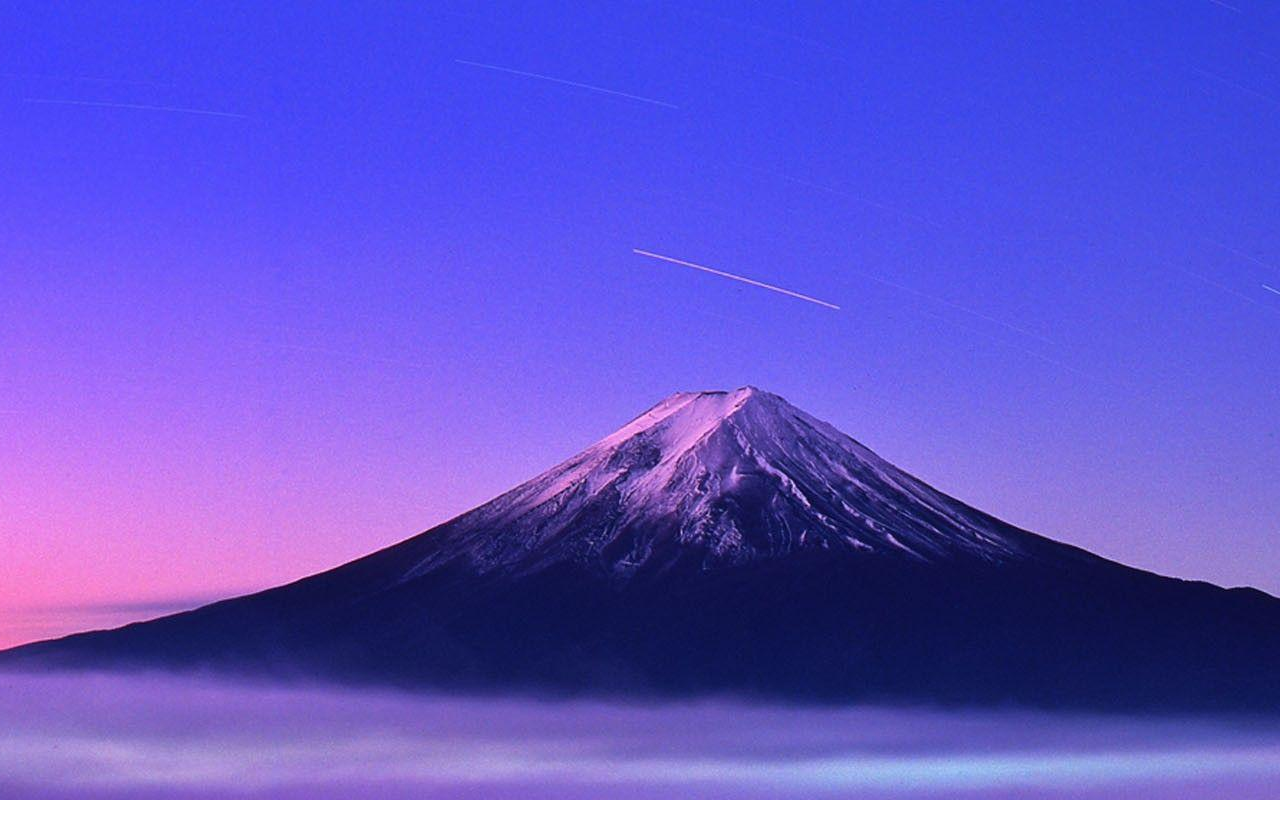
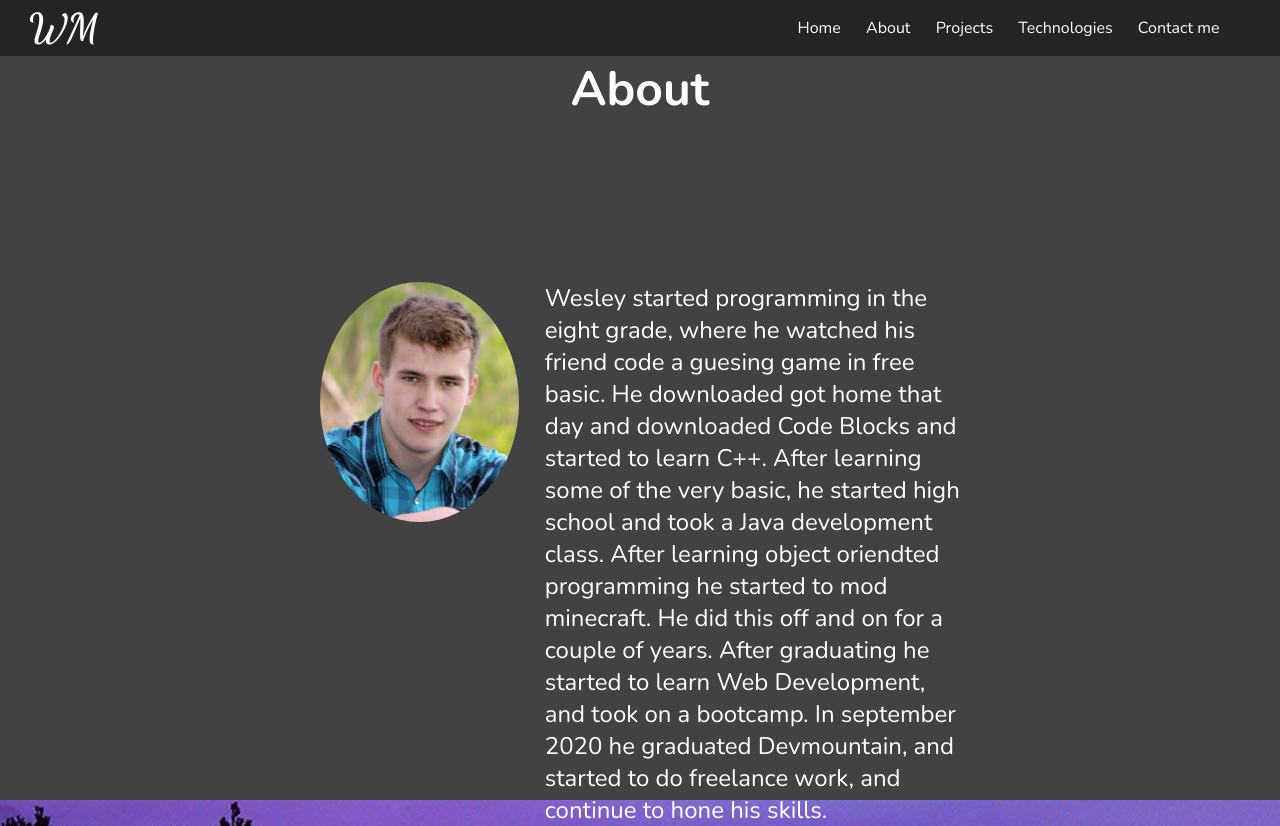
Before and after one commit to WesleyMcGhee/portfolio, a React (Create React App) app: page /about in a window 1280 px wide. Before the commit the page ends 800 px from the top, so only its background shows below. Built offline with nearby package versions, Linux system fonts and the light colour scheme.

Commit message:
added about page

```diff
--- a/src/App.js
+++ b/src/App.js
@@ -1,12 +1,14 @@
 import "./App.css";
 import { Switch, Route, BrowserRouter as Router } from "react-router-dom";
 import Home from "./pages/home/Home";
+import About from "./pages/about/About";
 function App() {
   return (
     <div className="App">
       <Router>
         <Switch>
           <Route exact path="/" component={Home} />
+          <Route path="/about" component={About} />
         </Switch>
       </Router>
     </div>
--- a/src/components/header/Header.jsx
+++ b/src/components/header/Header.jsx
@@ -19,7 +19,9 @@ export default function Header() {
             </Link>
           </li>
           <li className="nav-item">
-            <Link className="nav-link">About</Link>
+            <Link className="nav-link" to="/about">
+              About
+            </Link>
           </li>
           <li className="nav-item">
             <Link className="nav-link">Projects</Link>
--- a/src/pages/about/About.jsx
+++ b/src/pages/about/About.jsx
@@ -0,0 +1,29 @@
+import React from "react";
+import Header from "../../components/header/Header";
+import "./about.css";
+import HeadShot from "./graduation.PNG";
+
+export default function About() {
+  return (
+    <section id="about">
+      <Header />
+      <h1 className="section-title">About</h1>
+      <div className="about-out-con">
+        <div className="about-con">
+          <img src={HeadShot} alt="My headshot" className="headshot"></img>
+          <p className="about-text">
+            Wesley started programming in the eight grade, where he watched his
+            friend code a guesing game in free basic. He downloaded got home
+            that day and downloaded Code Blocks and started to learn C++. After
+            learning some of the very basic, he started high school and took a
+            Java development class. After learning object oriendted programming
+            he started to mod minecraft. He did this off and on for a couple of
+            years. After graduating he started to learn Web Development, and
+            took on a bootcamp. In september 2020 he graduated Devmountain, and
+            started to do freelance work, and continue to hone his skills.
+          </p>
+        </div>
+      </div>
+    </section>
+  );
+}
--- a/src/pages/about/about.css
+++ b/src/pages/about/about.css
@@ -0,0 +1,25 @@
+#about {
+  height: 100vh;
+  width: 100%;
+  background-color: #424242;
+  color: white;
+}
+.section-title {
+  text-align: center;
+  font-size: 3rem;
+}
+.headshot {
+  height: 30vh;
+  border-radius: 50%;
+  margin-right: 2vw;
+}
+.about-text {
+  font-size: 1.5rem;
+}
+.about-out-con {
+  width: 50vw;
+  margin: 20vh auto;
+}
+.about-con {
+  display: flex;
+}
```
Also changed, not shown: src/pages/about/graduation.PNG (added).
